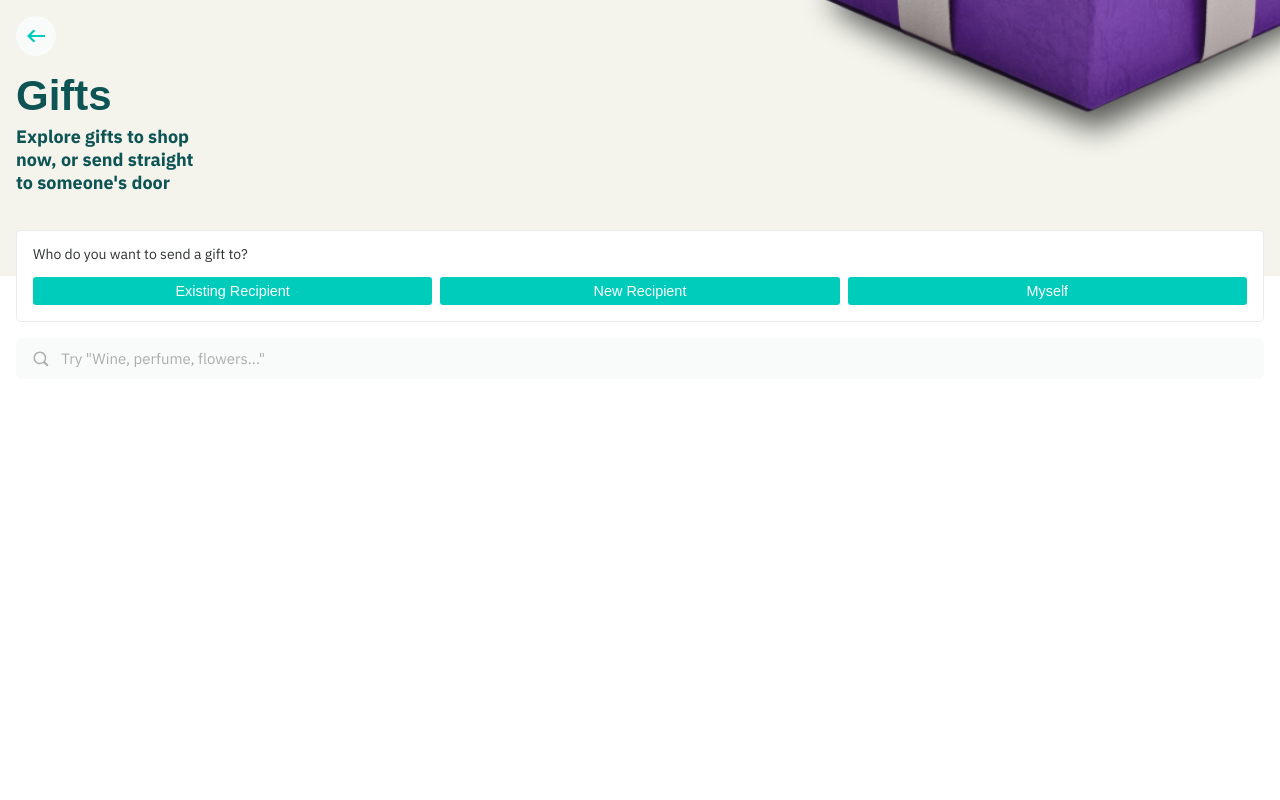
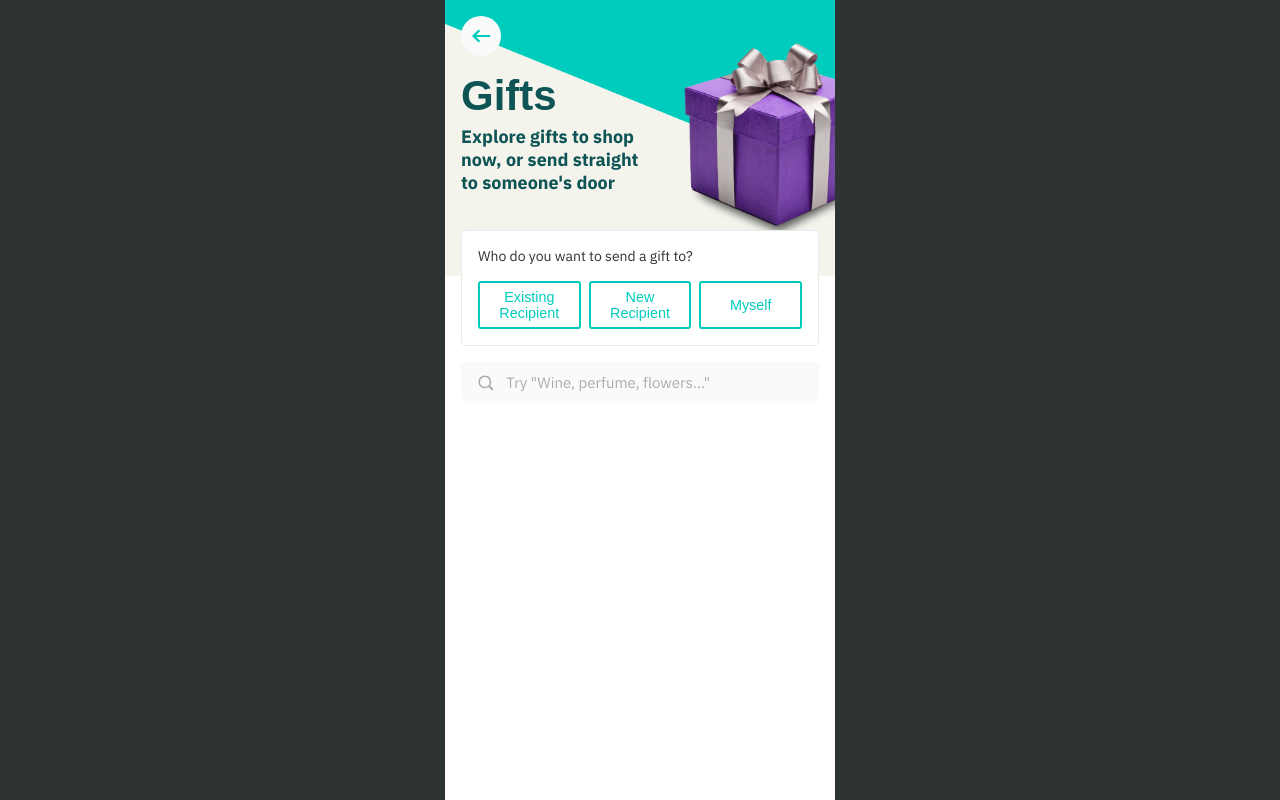
Before and after one commit to kabirseth4/deliveroo-tastemakers, a React (Create React App) app: page / in a window 1280 px wide. Built offline with nearby package versions, Linux system fonts and the light colour scheme; a web font is replaced by a local one.

Commit message:
Set width of app and made buttons funtional

```diff
--- a/src/App.jsx
+++ b/src/App.jsx
@@ -1,4 +1,5 @@
 import "./App.scss";
+import ExistingRecipient from "./components/ExistingRecipient/ExistingRecipient";
 import Header from "./components/Header/Header";
 import Recipient from "./components/Recipient/Recipient";
 import Search from "./components/Search/Search";
@@ -9,6 +10,7 @@ function App() {
       <Header />
       <Recipient />
       <Search />
+      {/* <ExistingRecipient /> */}
     </div>
   );
 }
--- a/src/App.scss
+++ b/src/App.scss
@@ -7,4 +7,16 @@
 
 body {
   margin: 0;
+  background-color: #2e3333;
 }
+
+#root {
+  max-width: 390px;
+  margin: auto;
+  background-color: #fff;
+}
+
+.app {
+  height: 100vh;
+  position: relative;
+}
--- a/src/components/Header/Header.scss
+++ b/src/components/Header/Header.scss
@@ -11,7 +11,7 @@
   min-height: 17.25rem;
   background-position: bottom;
   color: #0e5454;
-  z-index: -1;
+  z-index: 0;
 
   &__button {
     display: flex;
--- a/src/components/Recipient/Recipient.jsx
+++ b/src/components/Recipient/Recipient.jsx
@@ -1,14 +1,54 @@
+import { useState } from "react";
 import "./Recipient.scss";
 
 const Recipient = () => {
+  const [recipientType, setRecipientType] = useState(null);
+
   return (
     <div className="recipient">
-      <p className="recipient__question">Who do you want to send a gift to?</p>
+      {!recipientType && (
+        <p className="recipient__text">Who do you want to send a gift to?</p>
+      )}
       <div className="recipient__button-container">
-        <button className="recipient__button">Existing Recipient</button>
-        <button className="recipient__button">New Recipient</button>
-        <button className="recipient__button">Myself</button>
+        <button
+          className={`recipient__button${
+            recipientType === "Existing" ? " recipient__button--active" : ""
+          }`}
+          onClick={() => {
+            setRecipientType("Existing");
+          }}
+        >
+          Existing Recipient
+        </button>
+        <button
+          className={`recipient__button${
+            recipientType === "New" ? " recipient__button--active" : ""
+          }`}
+          onClick={() => {
+            setRecipientType("New");
+          }}
+        >
+          New Recipient
+        </button>
+        <button
+          className={`recipient__button${
+            recipientType === "Myself" ? " recipient__button--active" : ""
+          }`}
+          onClick={() => {
+            setRecipientType("Myself");
+          }}
+        >
+          Myself
+        </button>
       </div>
+      {(recipientType === "Existing" || recipientType === "New") && (
+        <p className="recipient__text">
+          Choose a gift for <strong>Marie Antoinette</strong>
+        </p>
+      )}
+      {recipientType === "Myself" && (
+        <p className="recipient__text">Treat yourself ❤️</p>
+      )}
     </div>
   );
 };
--- a/src/components/Recipient/Recipient.scss
+++ b/src/components/Recipient/Recipient.scss
@@ -1,17 +1,23 @@
 .recipient {
+  position: relative;
+  display: flex;
+  flex-direction: column;
+  gap: 1rem;
   margin-inline: 1rem;
   padding-inline: 1rem;
   background: #fff;
   border: 0.5px solid #e8ebeb;
   border-radius: 5px;
   margin-top: -2.9063rem;
-  padding-bottom: 1rem;
+  padding-block: 1rem;
+  z-index: 1;
 
-  &__question {
+  &__text {
     color: #303333;
     font-family: "IBM Plex Sans";
     font-size: 0.875rem;
     font-weight: 400;
+    margin: 0;
   }
 
   &__button-container {
@@ -21,13 +27,24 @@
 
   &__button {
     flex: 1;
-    color: #fff;
+    color: #00ccbc;
+    background-color: #fff;
     font-size: 0.9rem;
     font-weight: 500;
     line-height: normal;
     border-radius: 3px;
-    background: #00ccbc;
-    border: none;
+    border: 2px solid #00ccbc;
     padding-block: 0.4rem;
+    cursor: pointer;
+
+    &:hover {
+      color: #fff;
+      background-color: #00ccbc;
+    }
+
+    &--active {
+      color: #fff;
+      background-color: #00ccbc;
+    }
   }
 }
--- a/src/components/Search/Search.scss
+++ b/src/components/Search/Search.scss
@@ -3,8 +3,8 @@
 
   &__input {
     width: 100%;
-    color: #abadad;
     font-family: "IBM Plex Sans";
+    color: #303333;
     font-size: 0.9375rem;
     font-weight: 400;
     border-radius: 0.375rem;
```
